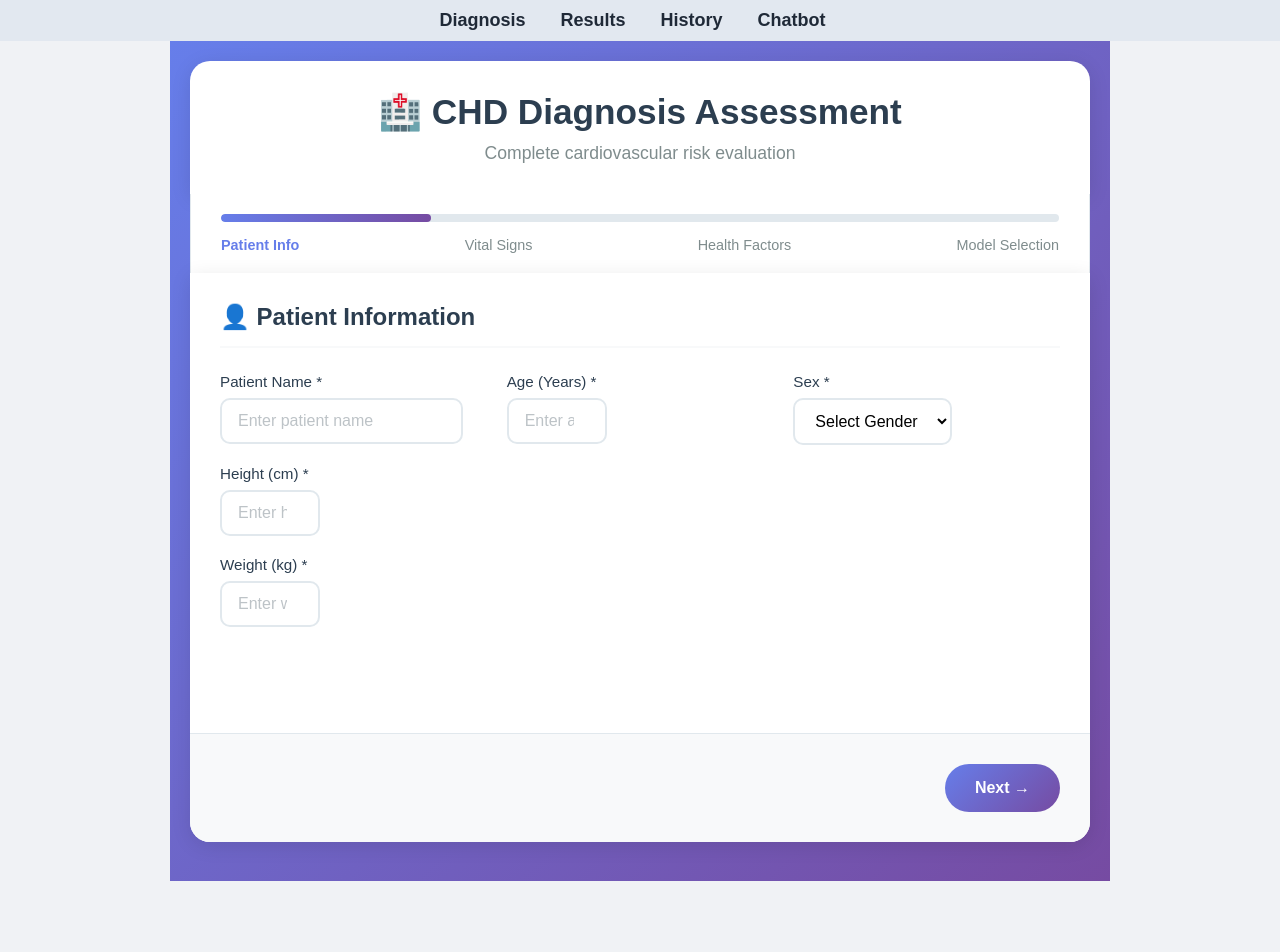
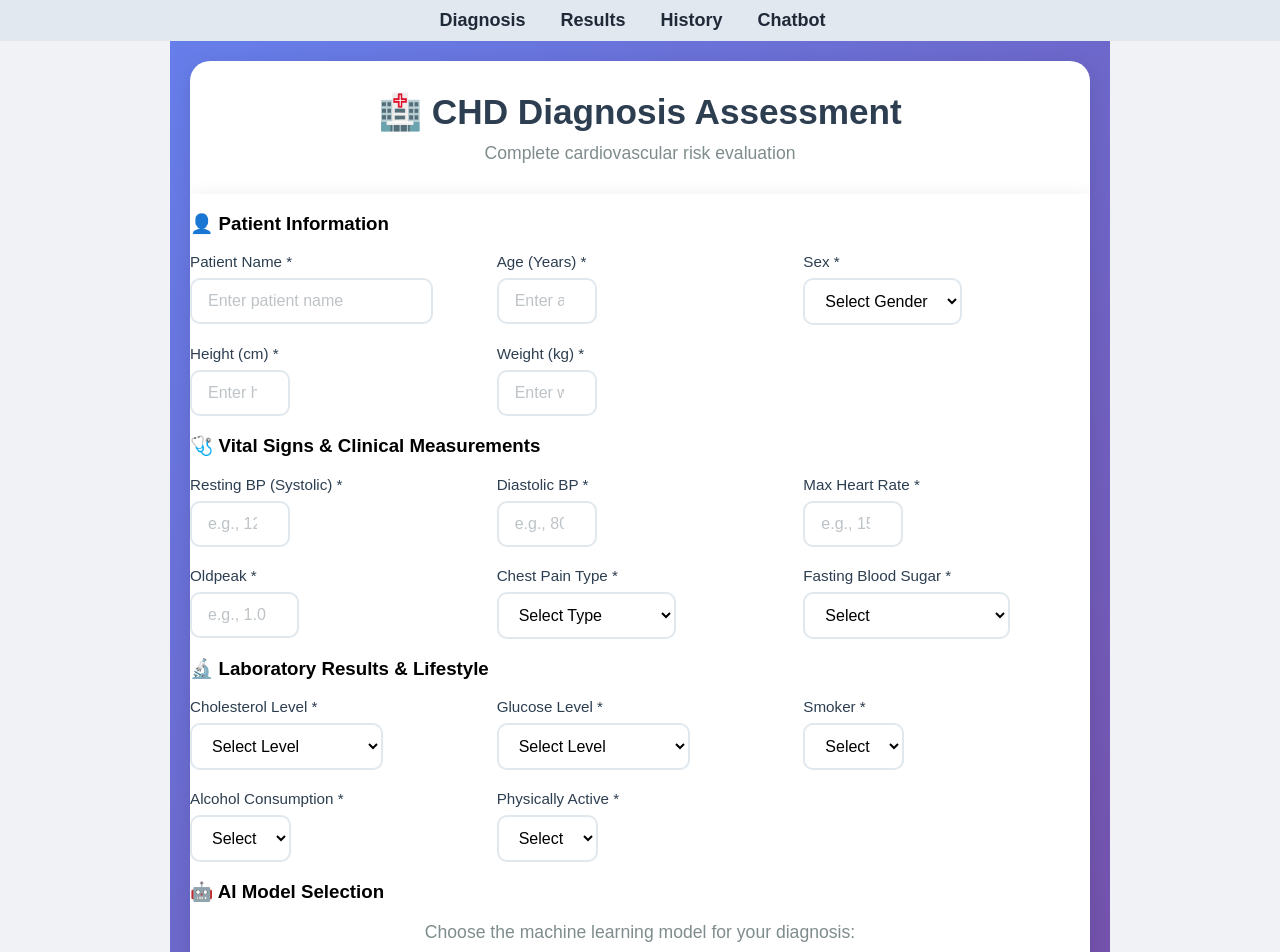
Before and after one commit to Keerthana-tech-26/CHD_system_ML, a React (Create React App) app in the folder frontend/: page / in a window 1280 px wide. Shown: the top 952 px of the page. Before the commit the page ends 881 px from the top, so only its background shows below. Built offline with nearby package versions, Linux system fonts and the light colour scheme.

Commit message:
Add few changes in code

```diff
--- a/frontend/src/components/DiagnosisForm.js
+++ b/frontend/src/components/DiagnosisForm.js
@@ -21,7 +21,6 @@ const mapGender = (sex) => {
 export default function DiagnosisForm() {
   const navigate = useNavigate();
   const [isLoading, setIsLoading] = useState(false);
-  const [currentStep, setCurrentStep] = useState(1);
   const [formData, setFormData] = useState({
     patientName: "",
     Age: "",
@@ -113,45 +112,32 @@ export default function DiagnosisForm() {
       const result = await response.json();
       if (response.ok && result.result !== undefined && result.probability !== undefined) {
         localStorage.setItem("chd_result", JSON.stringify(result));
+        console.log("✅ Diagnosis saved successfully, patient name stored for chatbot");
         navigate("/results");
       } else {
+        console.error("⚠️ Unexpected response:", result);
         alert(result.error || "Prediction failed. Please try again.");
       }
     } catch (error) {
+      console.error("❌ Prediction failed:", error);
       alert("Prediction failed. Please check your input or try again.");
     } finally {
       setIsLoading(false);
     }
   };
 
-  const nextStep = () => {
-    setCurrentStep(prev => Math.min(prev + 1, 4));
-  };
+  return (
+    <div className="diagnosis-form-container">
+      <div className="form-header">
+        <h2>🏥 CHD Diagnosis Assessment</h2>
+        <p>Complete cardiovascular risk evaluation</p>
+      </div>
 
-  const prevStep = () => {
-    setCurrentStep(prev => Math.max(prev - 1, 1));
-  };
+      <form onSubmit={handleSubmit} className="diagnosis-form">
 
-  const renderProgressBar = () => (
-    <div className="progress-container">
-      <div className="progress-bar">
-        <div
-          className="progress-fill"
-          style={{ width: `${(currentStep / 4) * 100}%` }}
-        ></div>
-      </div>
-      <div className="step-labels">
-        <span className={currentStep >= 1 ? "active" : ""}>Patient Info</span>
-        <span className={currentStep >= 2 ? "active" : ""}>Vital Signs</span>
-        <span className={currentStep >= 3 ? "active" : ""}>Health Factors</span>
-        <span className={currentStep >= 4 ? "active" : ""}>Model Selection</span>
-      </div>
-    </div>
-  );
-
-  const renderStep1 = () => (
-    <div className="form-step">
-      <h3>👤 Patient Information</h3>
+        {/* Patient Information Section */}
+        <div className="form-section">
+          <h3 className="section-title">👤 Patient Information</h3>
           <div className="form-grid">
             <div className="form-group">
               <label>
@@ -190,7 +176,7 @@ export default function DiagnosisForm() {
                 </select>
               </label>
             </div>
-        <div className="form-group full-width">
+            <div className="form-group">
               <label>
                 <span className="label-text">Height (cm) *</span>
                 <input
@@ -204,7 +190,7 @@ export default function DiagnosisForm() {
                 />
               </label>
             </div>
-        <div className="form-group full-width">
+            <div className="form-group">
               <label>
                 <span className="label-text">Weight (kg) *</span>
                 <input
@@ -220,11 +206,10 @@ export default function DiagnosisForm() {
             </div>
           </div>
         </div>
-  );
 
-  const renderStep2 = () => (
-    <div className="form-step">
-      <h3>🩺 Vital Signs & Clinical Measurements</h3>
+        {/* Vital Signs Section */}
+        <div className="form-section">
+          <h3 className="section-title">🩺 Vital Signs & Clinical Measurements</h3>
           <div className="form-grid">
             <div className="form-group">
               <label>
@@ -307,11 +292,10 @@ export default function DiagnosisForm() {
             </div>
           </div>
         </div>
-  );
 
-  const renderStep3 = () => (
-    <div className="form-step">
-      <h3>🔬 Laboratory Results & Lifestyle</h3>
+        {/* Health Factors Section */}
+        <div className="form-section">
+          <h3 className="section-title">🔬 Laboratory Results & Lifestyle</h3>
           <div className="form-grid">
             <div className="form-group">
               <label>
@@ -367,11 +351,10 @@ export default function DiagnosisForm() {
             </div>
           </div>
         </div>
-  );
 
-  const renderStep4 = () => (
-    <div className="form-step">
-      <h3>🤖 AI Model Selection</h3>
+        {/* Model Selection Section */}
+        <div className="form-section">
+          <h3 className="section-title">🤖 AI Model Selection</h3>
           <div className="model-selection">
             <p className="model-description">
               Choose the machine learning model for your diagnosis:
@@ -404,35 +387,9 @@ export default function DiagnosisForm() {
             </div>
           </div>
         </div>
-  );
 
-  return (
-    <div className="diagnosis-form-container">
-      <div className="form-header">
-        <h2>🏥 CHD Diagnosis Assessment</h2>
-        <p>Complete cardiovascular risk evaluation</p>
-      </div>
-
-      {renderProgressBar()}
-
-      <form onSubmit={handleSubmit} className="diagnosis-form">
-        {currentStep === 1 && renderStep1()}
-        {currentStep === 2 && renderStep2()}
-        {currentStep === 3 && renderStep3()}
-        {currentStep === 4 && renderStep4()}
-
-        <div className="form-navigation">
-          {currentStep > 1 && (
-            <button type="button" onClick={prevStep} className="btn-secondary">
-              ← Previous
-            </button>
-          )}
-
-          {currentStep < 4 ? (
-            <button type="button" onClick={nextStep} className="btn-primary">
-              Next →
-            </button>
-          ) : (
+        {/* Submit Button */}
+        <div className="form-submit-section">
           <button type="submit" disabled={isLoading} className="btn-submit">
             {isLoading ? (
               <>
@@ -445,7 +402,6 @@ export default function DiagnosisForm() {
               </>
             )}
           </button>
-          )}
         </div>
       </form>
     </div>
--- a/frontend/src/components/ResultsDisplay.js
+++ b/frontend/src/components/ResultsDisplay.js
@@ -36,6 +36,7 @@ export default function ResultsDisplay() {
           setMetrics(data.metrics || {});
         })
         .catch((err) => {
+          console.error("Failed to fetch metrics:", err);
           if (result?.metrics) {
             setMetrics(result.metrics);
           }
@@ -86,6 +87,7 @@ export default function ResultsDisplay() {
           f1_score: metrics.f1_score?.[label] ?? 0,
         }))
       : [];
+
   const confidenceData = [
     { name: 'Confidence', value: probability * 100 },
     { name: 'Uncertainty', value: (1 - probability) * 100 }
@@ -164,7 +166,7 @@ export default function ResultsDisplay() {
     <div className="results-container">
       <div className="results-header">
         <h1>🏥 Health Assessment Results</h1>
-        <p>Comprehensive cardiovascular risk analysis</p>
+        <p>Comprehensive CHD risk analysis</p>
       </div>
 
       <div className={`result-card ${isAtRisk ? 'at-risk' : 'no-risk'}`}>
@@ -175,7 +177,7 @@ export default function ResultsDisplay() {
           <h2>{isAtRisk ? 'Risk Detected' : 'Low Risk'}</h2>
           <p className="result-description">
             {isAtRisk
-              ? 'Our analysis indicates potential cardiovascular risk factors.'
+              ? 'Our analysis indicates potential CHD risk factors.'
               : 'Your cardiovascular health appears to be in good condition.'
             }
           </p>
@@ -207,6 +209,7 @@ export default function ResultsDisplay() {
         </div>
       </div>
 
+      {/* Patient Information */}
       <div className="info-grid">
         <div className="info-card">
           <div className="info-icon">👤</div>
@@ -241,6 +244,7 @@ export default function ResultsDisplay() {
         </div>
       </div>
 
+      {/* Recommendations */}
       <div className="recommendations-card">
         <h3>📋 Medical Recommendations</h3>
         <div className="recommendation-content">
@@ -264,6 +268,7 @@ export default function ResultsDisplay() {
         )}
       </div>
 
+      {/* Model Performance Metrics */}
       {metrics && chartData.length > 0 && (
         <div className="metrics-section">
           <h3>📊 Model Performance Analysis</h3>
@@ -317,6 +322,7 @@ export default function ResultsDisplay() {
         </div>
       )}
 
+      {/* Navigation */}
       <div className="results-navigation">
         <button onClick={() => navigate("/")} className="btn-secondary">
           ← New Assessment
--- a/frontend/src/styles/ResultsDisplay.css
+++ b/frontend/src/styles/ResultsDisplay.css
@@ -77,12 +77,12 @@
 }
 
 .error-card h2 {
-  color: #e74c3c;
+  color: #e18f86;
   margin: 0 0 15px 0;
 }
 
 .error-card p {
-  color: #7f8c8d;
+  color: #000000;
   margin: 0 0 30px 0;
   font-size: 1.1em;
 }
@@ -110,7 +110,7 @@
 }
 
 .result-card.at-risk::before {
-  background: linear-gradient(90deg, #e74c3c, #c0392b);
+  background: linear-gradient(90deg, #d18f87, #050505);
 }
 
 .result-icon {
@@ -130,7 +130,7 @@
 }
 
 .result-card.at-risk .result-content h2 {
-  color: #e74c3c;
+  color: #000000;
 }
 
 .result-card.no-risk .result-content h2 {
@@ -139,7 +139,7 @@
 
 .result-description {
   font-size: 1.2em;
-  color: #7f8c8d;
+  color: #0e0371;
   margin: 0 0 20px 0;
   line-height: 1.6;
 }
```
Also changed, not shown: 1 other file (tests, documents, lock files or other folders). Lines whose indentation alone changed are shown as unchanged.
